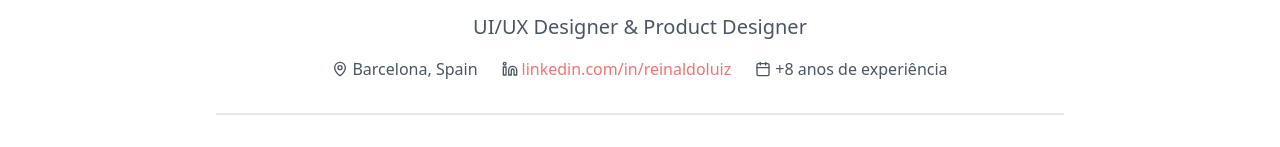
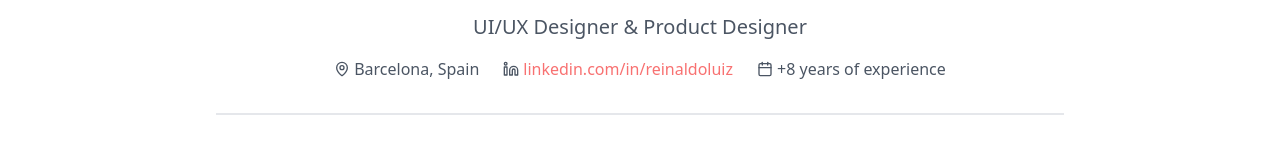
Before and after one commit to reinaldoluiz/react-portfolio-reinaldo, a React (Vite) app: page /resume in a window 1280 px wide. Shown: the part 207-354 px from the top of the page. Built offline with nearby package versions, Linux system fonts and the light colour scheme.

Commit message:
Fix: Resume title translation
The resume title is not being translated when changing languages.

```diff
--- a/src/components/resume/ResumeHeader.tsx
+++ b/src/components/resume/ResumeHeader.tsx
@@ -1,7 +1,11 @@
 
 import { MapPin, Linkedin, Calendar } from "lucide-react";
 
-const ResumeHeader = () => {
+interface ResumeHeaderProps {
+  experienceText: string;
+}
+
+const ResumeHeader = ({ experienceText }: ResumeHeaderProps) => {
   return (
     <div className="text-center mb-8 pb-8 border-b-2 border-gray-200">
       <h1 className="text-4xl font-bold text-gray-800 mb-2">Reinaldo Luiz</h1>
@@ -21,7 +25,7 @@ const ResumeHeader = () => {
         </div>
         <div className="flex items-center">
           <Calendar className="h-4 w-4 mr-1" />
-          <span>+8 anos de experiência</span>
+          <span>{experienceText}</span>
         </div>
       </div>
     </div>
--- a/src/data/resumeTranslations.ts
+++ b/src/data/resumeTranslations.ts
@@ -1,5 +1,7 @@
+
 export const resumeTranslations = {
   en: {
+    experienceText: "+8 years of experience",
     introduction: {
       title: "Introduction",
       content: "Experienced designer with over 8 years of expertise in UI/UX and frontend development, specialized in creating user-centered digital solutions. I have worked with global companies like Kimberly-Clark, Santander, and HDI Seguros, developing digital products that connect user needs with business objectives. My approach combines user research, design thinking, and technical implementation to deliver exceptional experiences."
@@ -163,6 +165,7 @@ export const resumeTranslations = {
     printButton: "Print CV"
   },
   pt: {
+    experienceText: "+8 anos de experiência",
     introduction: {
       title: "Introdução",
       content: "Designer experiente com mais de 8 anos de experiência em UI/UX e desenvolvimento frontend, especializado em criar soluções digitais centradas no usuário. Tenho trabalhado com empresas globais como Kimberly-Clark, Santander e HDI Seguros, desenvolvendo produtos digitais que conectam necessidades dos usuários com objetivos de negócio. Minha abordagem combina pesquisa de usuário, design thinking e implementação técnica para entregar experiências excepcionais."
@@ -326,6 +329,7 @@ export const resumeTranslations = {
     printButton: "Imprimir CV"
   },
   es: {
+    experienceText: "+8 años de experiencia",
     introduction: {
       title: "Introducción",
       content: "Diseñador experimentado con más de 8 años de experiencia en UI/UX y desarrollo frontend, especializado en crear soluciones digitales centradas en el usuario. He trabajado con empresas globales como Kimberly-Clark, Santander y HDI Seguros, desarrollando productos digitales que conectan las necesidades de los usuarios con los objetivos de negocio. Mi enfoque combina investigación de usuarios, design thinking y implementación técnica para entregar experiencias excepcionales."
@@ -489,6 +493,7 @@ export const resumeTranslations = {
     printButton: "Imprimir CV"
   },
   ca: {
+    experienceText: "+8 anys d'experiència",
     introduction: {
       title: "Introducció",
       content: "Dissenyador experimentat amb més de 8 anys d'experiència en UI/UX i desenvolupament frontend, especialitzat en crear solucions digitals centrades en l'usuari. He treballat amb empreses globals com Kimberly-Clark, Santander i HDI Seguros, desenvolupant productes digitals que connecten les necessitats dels usuaris amb els objectius de negoci. El meu enfocament combina recerca d'usuaris, design thinking i implementació tècnica per lliurar experiències excepcionals."
--- a/src/pages/Resume.tsx
+++ b/src/pages/Resume.tsx
@@ -38,7 +38,7 @@ const Resume = () => {
 
         {/* Resume content - starts here for printing */}
         <div className="print:mt-0">
-          <ResumeHeader />
+          <ResumeHeader experienceText={t.experienceText} />
 
           <ResumeSection title={t.introduction.title}>
             <p className="text-gray-700 leading-relaxed">
```
